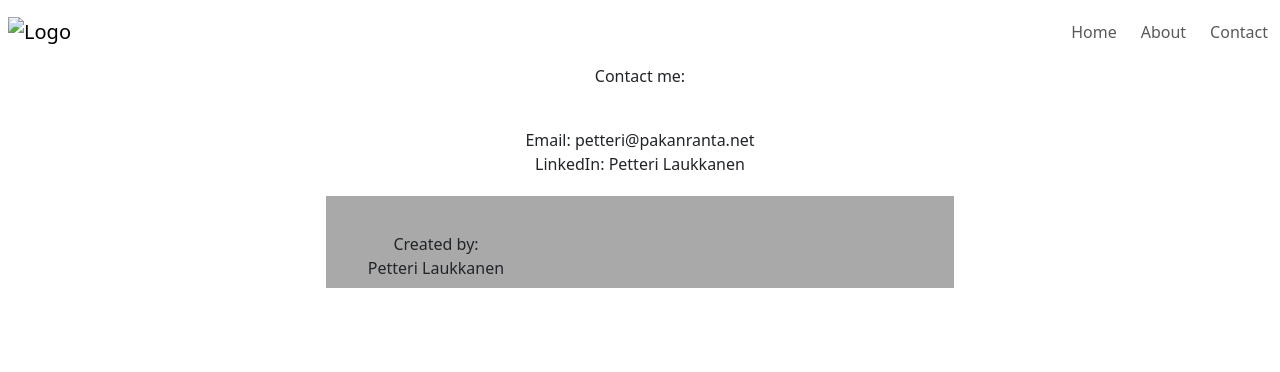
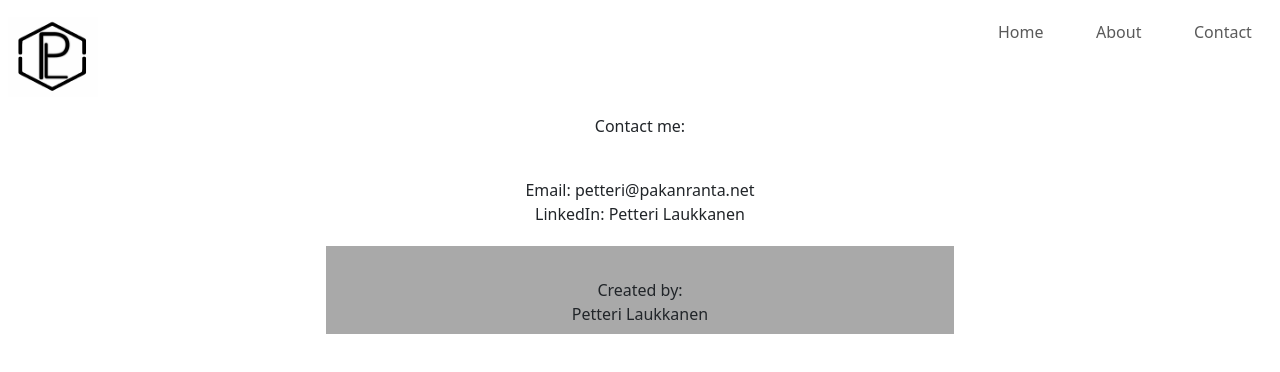
Before and after one commit to Petsku112/OnlineBio, a plain HTML site: page contact.html in a window 1280 px wide. Drawn offline with nearby package versions, Linux system fonts and the light colour scheme.

Commit message:
Added logo

```diff
--- a/bio.css
+++ b/bio.css
@@ -4,7 +4,8 @@
 
 .nav-link,
 .navbar-brand {
-
+    width: 90px;
+    height: 90px;
 }
 
 .nav-link{
--- a/contact.html
+++ b/contact.html
@@ -15,7 +15,7 @@
 <body>
 
     <nav class="navbar navbar-expand-sm">
-        <img src="#" alt="Logo" href="#" class="navbar-brand mx-2">
+        <img src="./logo.jpg" alt="Logo" href="#" class="navbar-brand mx-2">
         <button class="navbar-toggler navbar-light mx-2" type="button" data-bs-toggle="collapse" data-bs-target="#main-navigation">
             <span class="navbar-toggler-icon">
         </button>
@@ -43,13 +43,11 @@
             <footer class="footer container-fluid text-center">
                 <div class="row p-2 center-text">
 
-            <section class="col-lg-4 col-md-4 col-sm-12 mt-1">
+                    <section class="col-lg-12 col-md-12 col-sm-12 ">
                             <br class="mt-1">Created by:
                             <br class="mt-1">Petteri Laukkanen
                     </section>
 
                 </div>
-
-    </footer>
 </body>
 </html>
```
Also changed, not shown: about.html (+2 -4 lines), index.html (+2 -2 lines), logo.jpg (added). Lines whose indentation alone changed are shown as unchanged.
